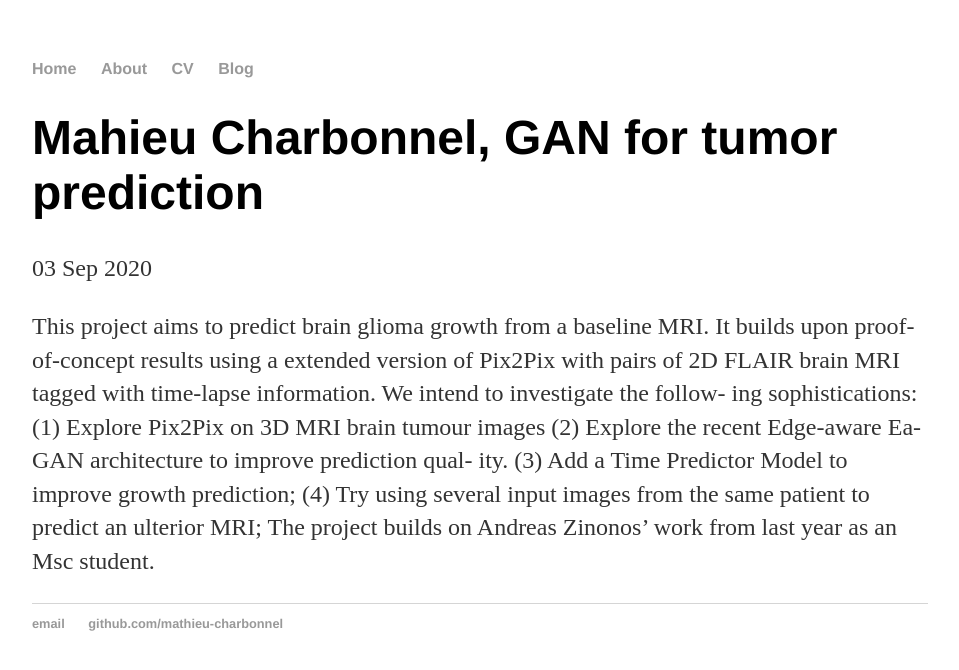
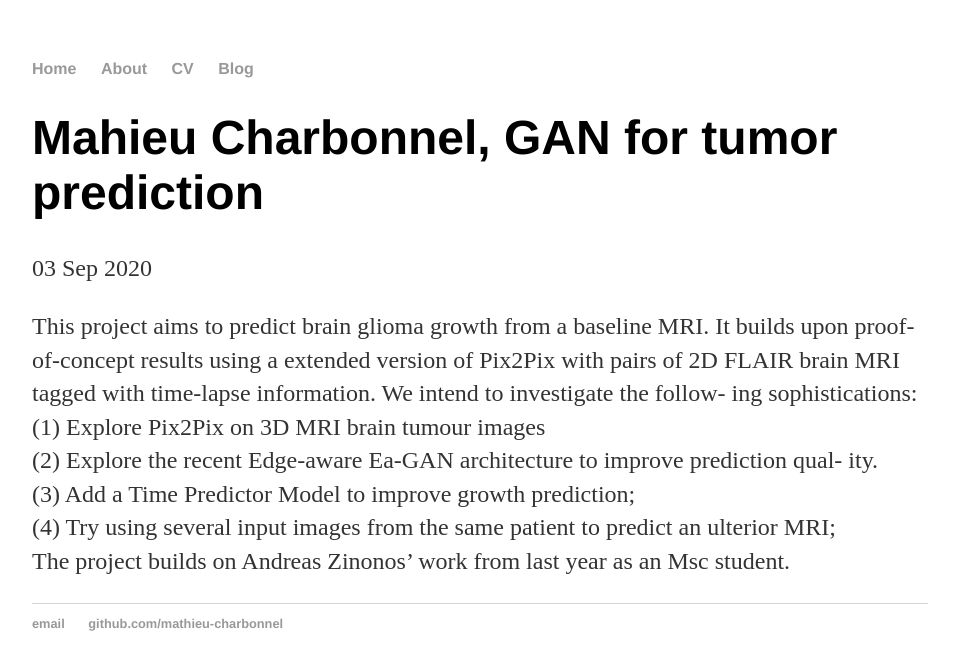
Before and after one commit to mathieu-charbonnel/mathieu-charbonnel.github.io, a Jekyll site: the page built from _posts/2020-09-03-mathieu-charbonnel-GAN-for-tumor-prediction.md, in a window 1280 px wide. Shown: the top 670 px of the page, without its empty margins (160-1119 px from the left). Built offline with Jekyll 4.4.1, drawn with Linux system fonts in a browser that asks for light colours.

```diff
--- a/_posts/2020-09-03-mathieu-charbonnel-GAN-for-tumor-prediction.md
+++ b/_posts/2020-09-03-mathieu-charbonnel-GAN-for-tumor-prediction.md
@@ -6,10 +6,10 @@ date: 2020-09-03
 This project aims to predict brain glioma growth from a baseline MRI. It builds upon
 proof-of-concept results using a extended version of Pix2Pix with pairs of 2D FLAIR
 brain MRI tagged with time-lapse information. We intend to investigate the follow-
-ing sophistications:
-(1) Explore Pix2Pix on 3D MRI brain tumour images
+ing sophistications: <br>
+(1) Explore Pix2Pix on 3D MRI brain tumour images <br>
 (2) Explore the recent Edge-aware Ea-GAN architecture to improve prediction qual-
-ity.
-(3) Add a Time Predictor Model to improve growth prediction;
-(4) Try using several input images from the same patient to predict an ulterior MRI;
+ity. <br>
+(3) Add a Time Predictor Model to improve growth prediction; <br>
+(4) Try using several input images from the same patient to predict an ulterior MRI; <br>
 The project builds on Andreas Zinonos’ work from last year as an Msc student.
```
